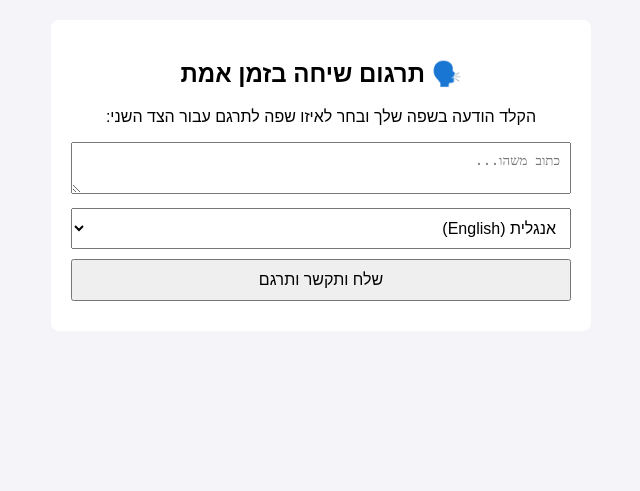
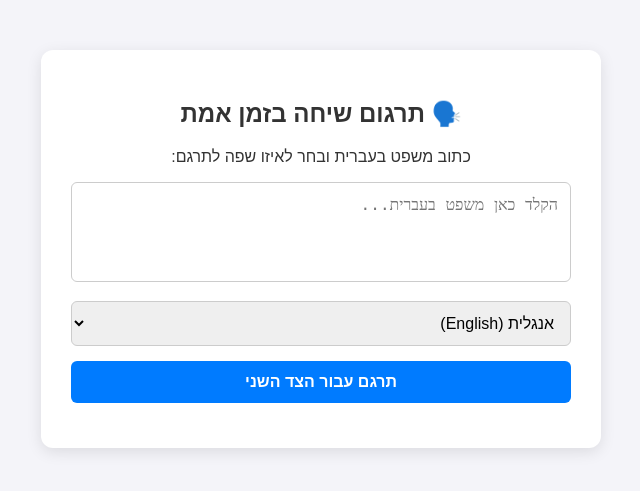
Before and after one commit to M2601-boop/Kooki-App, a Flask app: page / in a window 1280 px wide. Shown: the top 491 px of the page, without its empty margins (319-959 px from the left). Run offline with Flask 3, Linux system fonts and the light colour scheme.

Commit message:
Enhance UI and translation functionality in index.html
Updated the title and improved styles for better user experience. Enhanced the translation functionality and error handling in the script.

```diff
--- a/templates/index.html
+++ b/templates/index.html
@@ -3,43 +3,53 @@
 <head>
     <meta charset="UTF-8">
     <meta name="viewport" content="width=device-width, initial-scale=1.0">
-    <title>פלטפורמת תרגום שיחות</title>
+    <title>🗣️ פלטפורמת תרגום שיחות</title>
     <style>
-        body { font-family: Arial, sans-serif; background: #f4f4f9; margin: 20px; text-align: center; }
-        .chat-box { max-width: 500px; margin: auto; background: white; padding: 20px; border-radius: 8px; box-shadow: 0 0 10px rgba(0,0,0,0,1); }
-        textarea { width: 100%; height: 8px0px; padding: 10px; box-sizing: border-box; margin-bottom: 10px; }
-        select, button { padding: 10px; width: 100%; margin-bottom: 10px; font-size: 16px; }
-        .result { background: #e2f0d9; padding: 15px; border-radius: 5px; font-weight: bold; margin-top: 15px; display: none; }
+        body { font-family: Arial, sans-serif; background: #f4f4f9; margin: 20px; text-align: center; color: #333; }
+        .chat-box { max-width: 500px; margin: 50px auto; background: white; padding: 30px; border-radius: 12px; box-shadow: 0 4px 15px rgba(0,0,0,0.1); }
+        textarea { width: 100%; height: 100px; padding: 12px; box-sizing: border-box; margin-bottom: 15px; border: 1px solid #ccc; border-radius: 6px; font-size: 16px; resize: none; }
+        select, button { padding: 12px; width: 100%; margin-bottom: 15px; font-size: 16px; border-radius: 6px; border: 1px solid #ccc; }
+        button { background: #007bff; color: white; border: none; font-weight: bold; cursor: pointer; transition: background 0.2s; }
+        button:hover { background: #0056b3; }
+        .result { background: #d4edda; color: #155724; padding: 15px; border-radius: 6px; font-weight: bold; margin-top: 15px; display: none; text-align: right; line-height: 1.5; }
     </style>
 </head>
 <body>
 
 <div class="chat-box">
     <h2>🗣️ תרגום שיחה בזמן אמת</h2>
-    <p>הקלד הודעה בשפה שלך ובחר לאיזו שפה לתרגם עבור הצד השני:</p>
+    <p>כתוב משפט בעברית ובחר לאיזו שפה לתרגם:</p>
 
-    <textarea id="userInput" placeholder="כתוב משהו..."></textarea>
+    <textarea id="userInput" placeholder="הקלד כאן משפט בעברית..."></textarea>
 
     <select id="langSelect">
         <option value="en">אנגלית (English)</option>
         <option value="es">ספרדית (Español)</option>
         <option value="ar">ערבית (العربية)</option>
         <option value="fr">צרפתית (Français)</option>
-        <option value="he">עברית</option>
+        <option value="ru">רוסית (Русский)</option>
     </select>
 
-    <button onclick="sendToTranslate()">שלח ותקשר ותרגם</button>
+    <button onclick="sendToTranslate()">תרגם עבור הצד השני</button>
 
     <div id="resultBox" class="result"></div>
 </div>
 
 <script>
     function sendToTranslate() {
-        const text = document.getElementById('userInput').value;
+        const text = document.getElementById('userInput').value.strip ? document.getElementById('userInput').value.trim() : document.getElementById('userInput').value;
         const lang = document.getElementById('langSelect').value;
         const resultBox = document.getElementById('resultBox');
 
-        if(!text) return alert("אנא הקלד טקסט לתרגום");
+        if(!text) {
+            alert("אנא הקלד טקסט לתרגום");
+            return;
+        }
+
+        resultBox.style.display = "block";
+        resultBox.style.background = "#fff3cd";
+        resultBox.style.color = "#856404";
+        resultBox.innerHTML = "מתרגם כעת... אנא המתן";
 
         fetch('/translate', {
             method: 'POST',
@@ -48,12 +58,22 @@
         })
         .then(res => res.json())
         .then(data => {
+            resultBox.style.display = "block";
             if(data.translated_text) {
-                resultBox.style.display = "block";
-                resultBox.innerHTML = `<strong>התרגום לצד השני:</strong> <br> ${data.translated_text}`;
-            } else {
-                alert("שגיאה בתרגום");
+                resultBox.style.background = "#d4edda";
+                resultBox.style.color = "#155724";
+                resultBox.innerHTML = `<strong>התרגום המוכן:</strong><br>${data.translated_text}`;
+            } else if (data.error) {
+                resultBox.style.background = "#f8d7da";
+                resultBox.style.color = "#721c24";
+                resultBox.innerHTML = `שגיאה: ${data.error}`;
             }
+        })
+        .catch(err => {
+            resultBox.style.display = "block";
+            resultBox.style.background = "#f8d7da";
+            resultBox.style.color = "#721c24";
+            resultBox.innerHTML = "שגיאה בתקשורת עם השרת.";
         });
     }
 </script>
```
